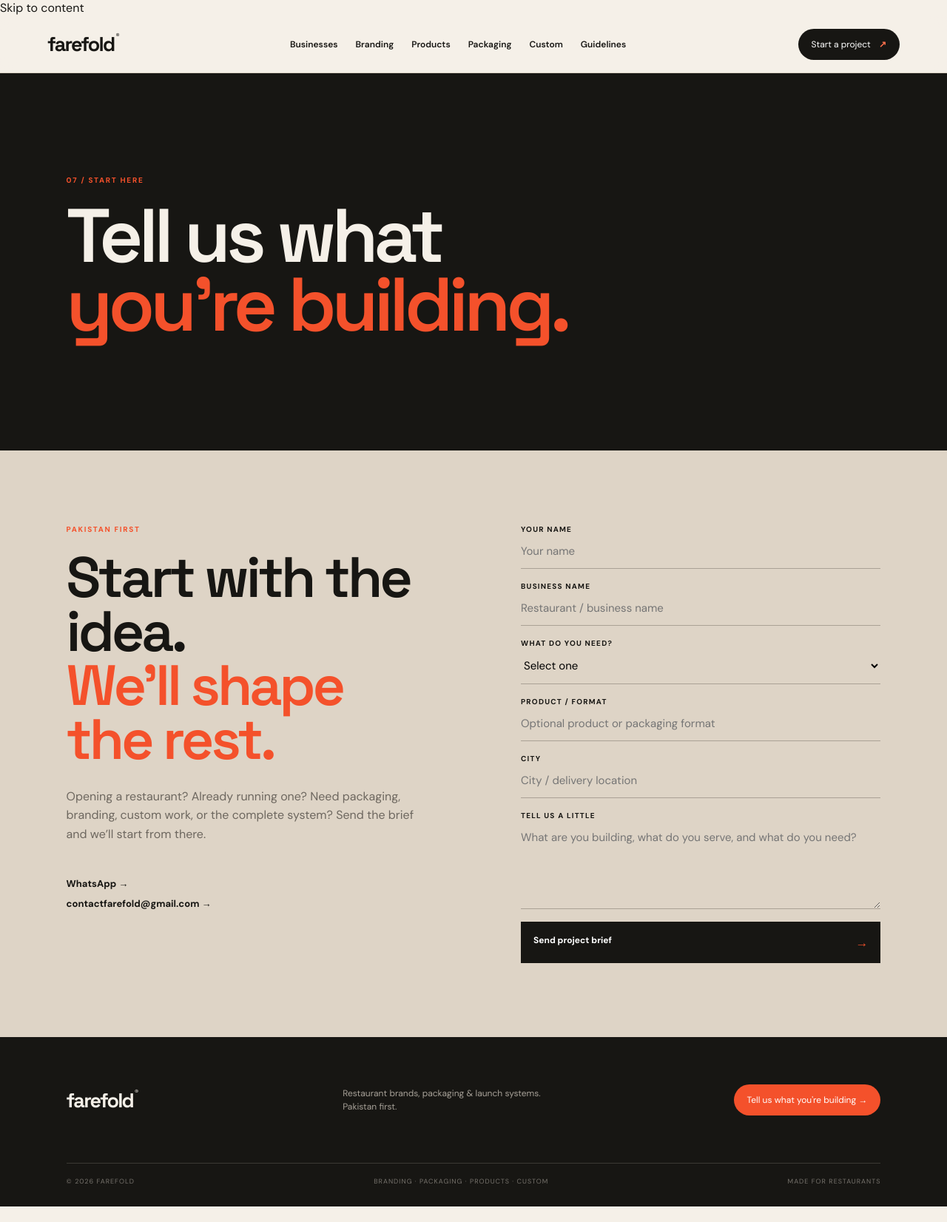
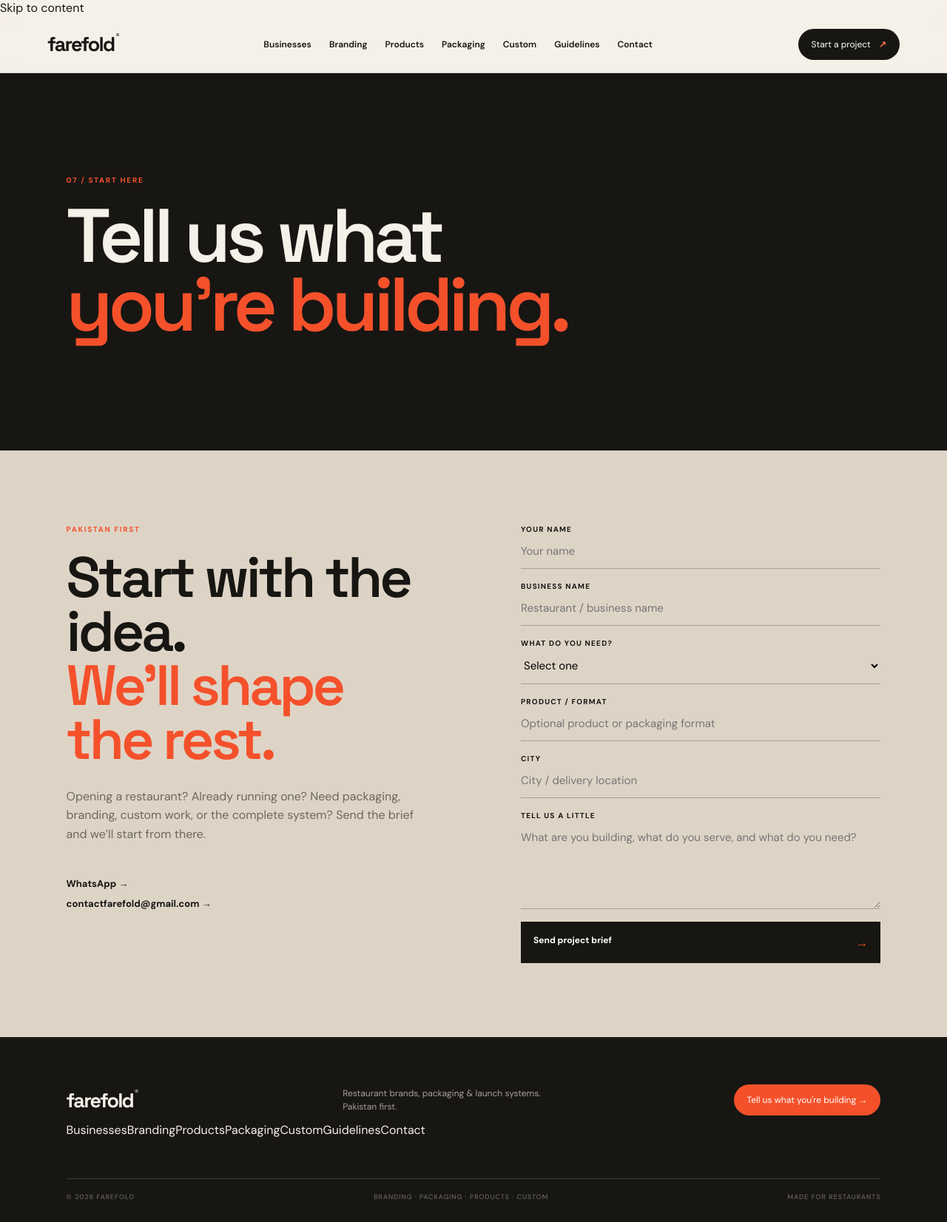
Before and after one commit to dogaranees7-ctrl/farefold, a Next.js app: page /contact in a window 1280 px wide. Shown: the whole page at 74% size. Before the commit the page ends 1631 px from the top, so only its background shows below. Built offline with nearby package versions, Linux system fonts and the light colour scheme.

Commit message:
Complete site navigation and footer links

```diff
--- a/app/components/site-shell.tsx
+++ b/app/components/site-shell.tsx
@@ -1,3 +1,33 @@
-"use client"; import Link from "next/link"; import {ReactNode,useState} from "react";
-const links=[["Businesses","/businesses"],["Branding","/branding"],["Products","/products"],["Packaging","/packaging"],["Custom","/custom"],["Guidelines","/guidelines"]];
-export function SiteShell({children}:{children:ReactNode}){const [open,setOpen]=useState(false);return <div className="site"><header className="nav"><Link className="logo" href="/" onClick={()=>setOpen(false)}>farefold<span>®</span></Link><nav>{links.map(([label,href])=><Link href={href} key={href}>{label}</Link>)}</nav><div className="navActions"><Link className="navCta" href="/contact" onClick={()=>setOpen(false)}>Start a project <b>↗</b></Link><button className="menuButton" aria-label="Toggle navigation" aria-expanded={open} onClick={()=>setOpen(!open)}>{open?"Close":"Menu"}</button></div></header>{open&&<div className="mobileMenu">{links.map(([label,href])=><Link href={href} onClick={()=>setOpen(false)} key={href}>{label}<span>↗</span></Link>)}<Link className="mobileStart" href="/contact" onClick={()=>setOpen(false)}>Start a project <span>→</span></Link></div>}{children}<footer><div className="footerTop"><Link className="logo" href="/">farefold<span>®</span></Link><p>Restaurant brands, packaging & launch systems.<br/>Pakistan first.</p><Link className="footerCta" href="/contact">Tell us what you&apos;re building →</Link></div><div className="footerBottom"><span>© 2026 Farefold</span><span>Branding · Packaging · Products · Custom</span><span>Made for restaurants</span></div></footer></div>}
+"use client";
+import Link from "next/link";
+import {ReactNode,useState} from "react";
+
+const links=[
+  ["Businesses","/businesses"],["Branding","/branding"],["Products","/products"],
+  ["Packaging","/packaging"],["Custom","/custom"],["Guidelines","/guidelines"],["Contact","/contact"]
+];
+
+export function SiteShell({children}:{children:ReactNode}){
+  const [open,setOpen]=useState(false);
+  return <div className="site">
+    <header className="nav">
+      <Link className="logo" href="/" onClick={()=>setOpen(false)} aria-label="Farefold home">farefold<span>®</span></Link>
+      <nav aria-label="Primary navigation">{links.map(([label,href])=><Link href={href} key={href}>{label}</Link>)}</nav>
+      <div className="navActions">
+        <Link className="navCta" href="/contact" onClick={()=>setOpen(false)}>Start a project <b>↗</b></Link>
+        <button className="menuButton" aria-label="Toggle navigation" aria-expanded={open} onClick={()=>setOpen(!open)}>{open?"Close":"Menu"}</button>
+      </div>
+    </header>
+    {open&&<div className="mobileMenu">{links.map(([label,href])=><Link href={href} onClick={()=>setOpen(false)} key={href}>{label}<span>↗</span></Link>)}<Link className="mobileStart" href="/contact" onClick={()=>setOpen(false)}>Start a project <span>→</span></Link></div>}
+    {children}
+    <footer>
+      <div className="footerTop">
+        <Link className="logo" href="/">farefold<span>®</span></Link>
+        <p>Restaurant brands, packaging &amp; launch systems.<br/>Pakistan first.</p>
+        <Link className="footerCta" href="/contact">Tell us what you&apos;re building →</Link>
+      </div>
+      <div className="footerLinks">{links.map(([label,href])=><Link href={href} key={href}>{label}</Link>)}</div>
+      <div className="footerBottom"><span>© 2026 Farefold</span><span>Branding · Packaging · Products · Custom</span><span>Made for restaurants</span></div>
+    </footer>
+  </div>
+}
```
